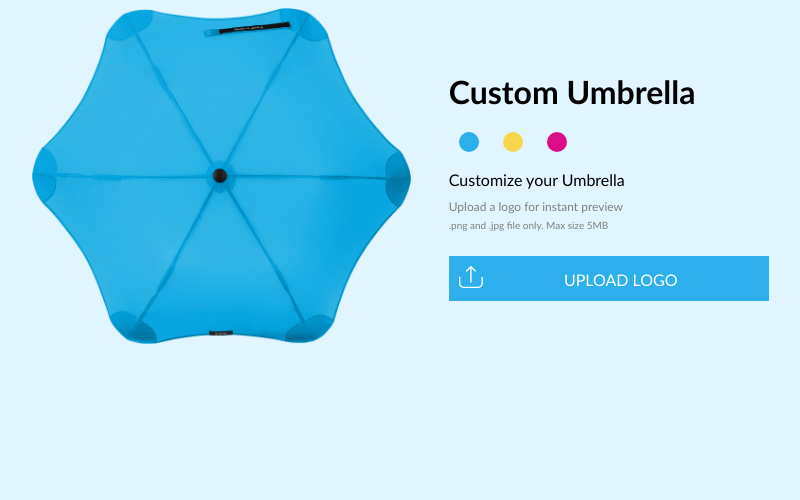
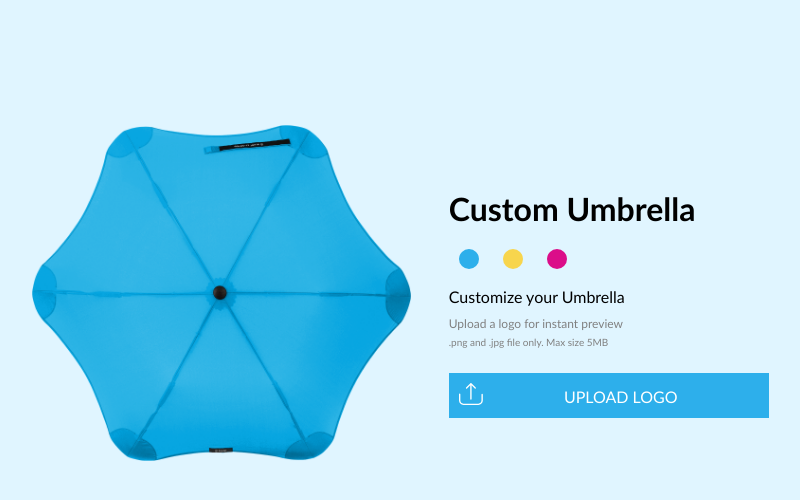
Before and after one commit to nikitaagg1993/umbrella-tool, a PHP site: page / in a window 1280 px wide. Shown: the top 500 px of the page, without its empty margins (213-1013 px from the left). Run offline with PHP 8.4, Linux system fonts and the light colour scheme.

Commit message:
Some styling changes

```diff
--- a/styles.css
+++ b/styles.css
@@ -4,6 +4,7 @@ body {
 .container {
     display: flex;
     justify-content: space-evenly;
+    margin-top: 125px;
 }
 
 .customizeMessage {
```
